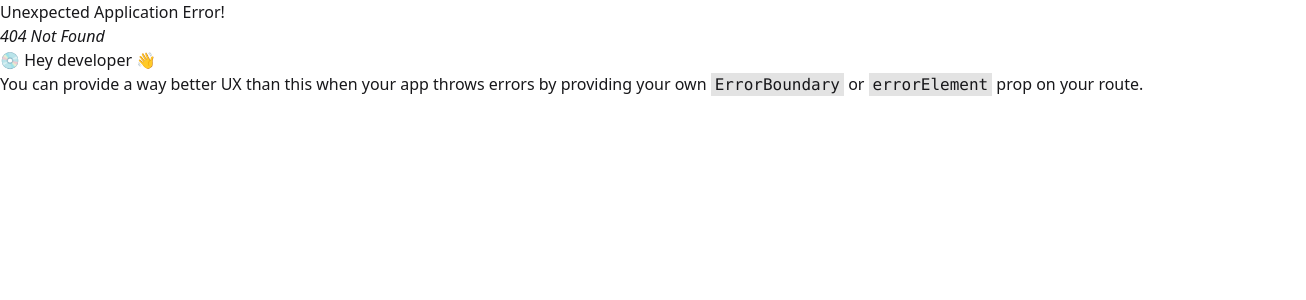
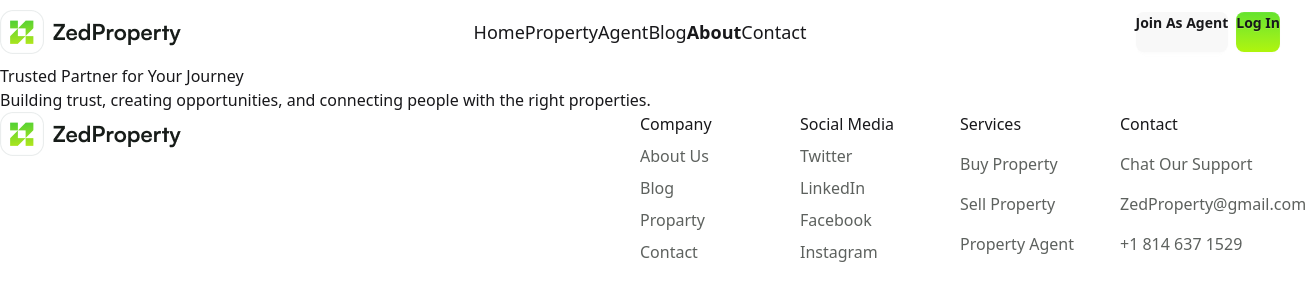
Before and after one commit to Jubayerhusain/zed-property, a React (Vite) app: page /about in a window 1280 px wide. Before the commit this address had no page. Shown: the top 300 px of the page, 1306 px wide, since content can reach past the window. Built offline with nearby package versions, Linux system fonts and the light colour scheme; a web font is replaced by a local one.

Commit message:
Aboutpage uplod

```diff
--- /dev/null
+++ b/src/components/About/Banner.jsx
@@ -0,0 +1,14 @@
+import React from 'react';
+
+const Banner = () => {
+    return (
+        <div>
+            <div>
+                <h1 className=' text-[48px]' >Trusted Partner for Your Journey</h1>
+                <p className=' text-[16px] font-medium' >Building trust, creating opportunities, and connecting people with the right properties.</p>
+            </div>
+        </div>
+    );
+};
+
+export default Banner;
--- /dev/null
+++ b/src/pages/About.jsx
@@ -0,0 +1,12 @@
+import React from 'react';
+import Banner from '../components/About/Banner';
+
+const About = () => {
+    return (
+        <div>
+            <Banner></Banner>
+        </div>
+    );
+};
+
+export default About;
--- a/src/routes.jsx
+++ b/src/routes.jsx
@@ -2,6 +2,7 @@ import { createBrowserRouter } from "react-router-dom";
 import Layout from "./layouts/Layout";
 import Home from "./pages/Home";
 import Property from "./pages/Property";
+import About from "./pages/About";
 
 const router = createBrowserRouter([
   {
@@ -15,6 +16,10 @@ const router = createBrowserRouter([
       {
         path: "property",
         element: <Property />
+      },
+      {
+        path: "about",
+        element: <About />,
       }
     ],
   },
```
